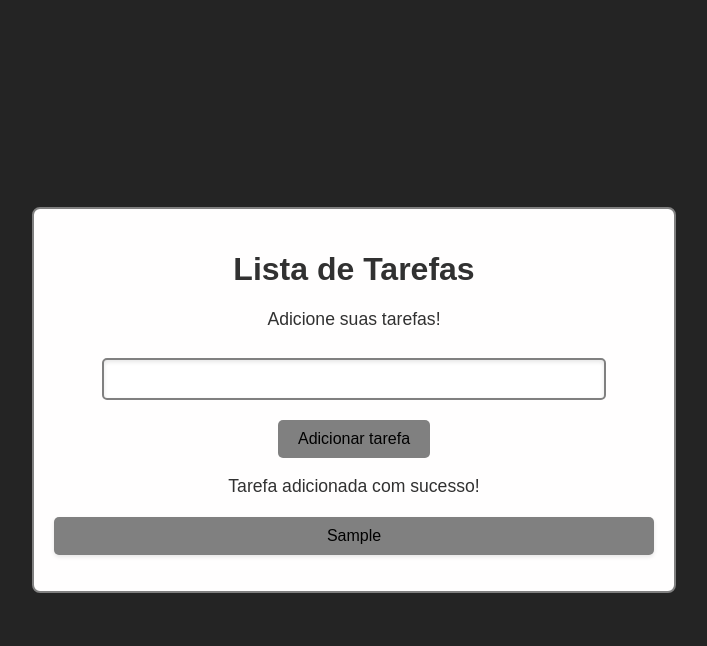
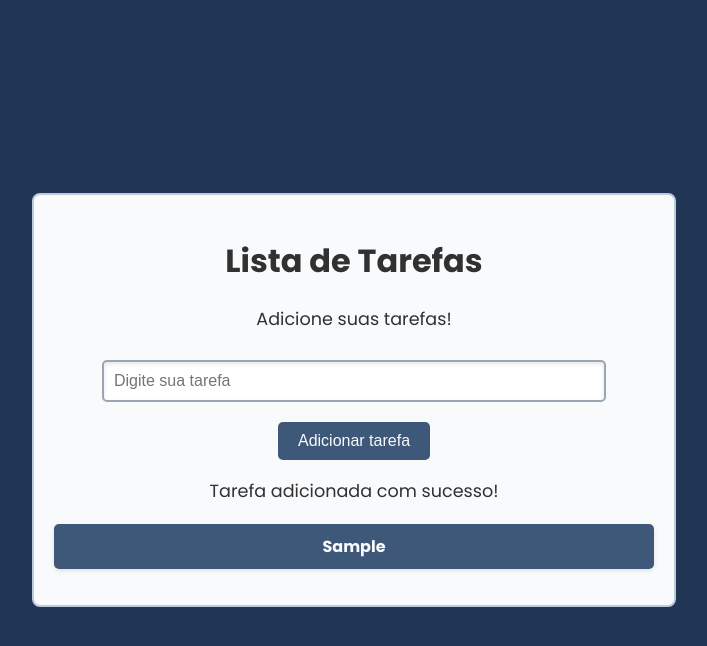
Before and after one commit to felipevenas/lista-de-tarefas, a plain HTML site: page index.html in a window 1280 px wide. Both pictures are taken after typing "Sample" into the empty fields and a click on the button "Adicionar tarefa". Shown: the whole page, without its empty margins (286-993 px from the left). Drawn offline with Linux system fonts and the light colour scheme.

Commit message:
Adição de estrutura condicional ao adicionar tarefas e mudanças nas cores no site

```diff
--- a/script.js
+++ b/script.js
@@ -1,17 +1,33 @@
 function adicionarTarefa() {
-  let mensagem = "Tarefa adicionada com sucesso!"
 
+  let mensagem = document.getElementById("mensagem")
+
+  // Recebe o valor do input do usuário:
   let inputTarefa = document.getElementById("inputTarefa")
-  let tarefa = inputTarefa.value
-  document.getElementById("mensagem").textContent = mensagem
+  let tarefa = inputTarefa.value.trim()
 
-  let listaTarefas = document.getElementById("listaTarefas")
-  let novaTarefa = document.createElement("li")
+  if (tarefa == "") {
 
-  novaTarefa.textContent = tarefa
+    let mensagemErro = "Nenhuma tarefa adicionada!"
+    mensagem.textContent = mensagemErro
 
-  listaTarefas.appendChild(novaTarefa)
+  }
+  else {
 
-  inputTarefa.value = " "
+    let mensagemSucesso = "Tarefa adicionada com sucesso!"
+    mensagem.textContent = mensagemSucesso
+
+    // Cria um novo elemento 'li' e insere na lista 'ul':
+    let listaTarefas = document.getElementById("listaTarefas")
+    let novaTarefa = document.createElement("li")
+    novaTarefa.textContent = tarefa
+    listaTarefas.appendChild(novaTarefa)
+
+    // Limpa o input do usuário:
+    inputTarefa.value = ""
+
+  }
+
+
 
 }
--- a/style.css
+++ b/style.css
@@ -1,23 +1,25 @@
+@import url('https://fonts.googleapis.com/css2?family=Poppins:ital,wght@0,100;0,200;0,300;0,400;0,500;0,600;0,700;0,800;0,900;1,100;1,200;1,300;1,400;1,500;1,600;1,700;1,800;1,900&display=swap');
+
 body {
-  font-family: Arial, Helvetica, sans-serif;
+  font-family: "Poppins", serif;
   text-align: center;
   display: flex;
   justify-content: center;
   align-items: center;
   height: 100vh;
   margin: 0;
-  background-color: #242424;
+  background-color: #213555;
 }
 
 .container {
   text-align: center;
-  background-color: #fffefe;
+  background-color: #F8FAFC;
   padding: 20px;
   border-radius: 8px;
   box-shadow: 0 4px 8px (0, 0, 0, 0.1);
   width: 90%;
   max-width: 600px;
-  border: 2px solid gray;
+  border: 2px solid #BCCCDC ;
 }
 
 p {
@@ -35,7 +37,7 @@ input[type="text"] {
     max-width: 500px;
     margin-top: 10px;
     margin-bottom: 10px;
-    border: 2px solid gray;
+    border: 2px solid #9AA6B2;
     border-radius: 5px;
     font-size: 1em;
     box-shadow: inset 0 2px 4px rgba(0, 0, 0, 0.1);
@@ -49,8 +51,8 @@ input[type="text"]:focus {
 }
 
 button {
-    background-color: gray;
-    color: black;
+    background-color: #3E5879;
+    color: #F8FAFC;
     padding: 10px 20px;
     border: none;
     border-radius: 5px;
@@ -61,7 +63,7 @@ button {
 }
 
 button:hover {
-    background-color: rgb(95, 95, 95);
+    background-color: #2a3e58;
 }
 
 ul {
@@ -70,8 +72,9 @@ ul {
     margin-top: 20px;
 }
 ul li {
-    background-color: gray;
-    color: black;
+    background-color: #3E5879;
+    color: #F8FAFC;
+    font-weight: bold;
     padding: 10px;
     margin: 5px 0;
     border-radius: 5px;
```
